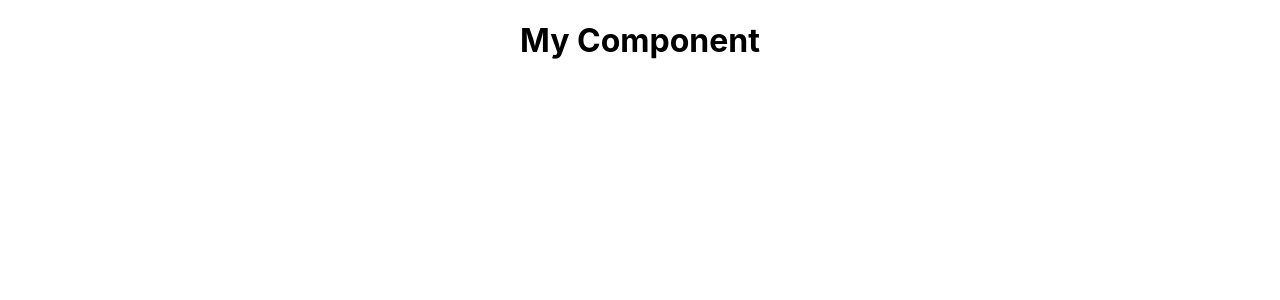
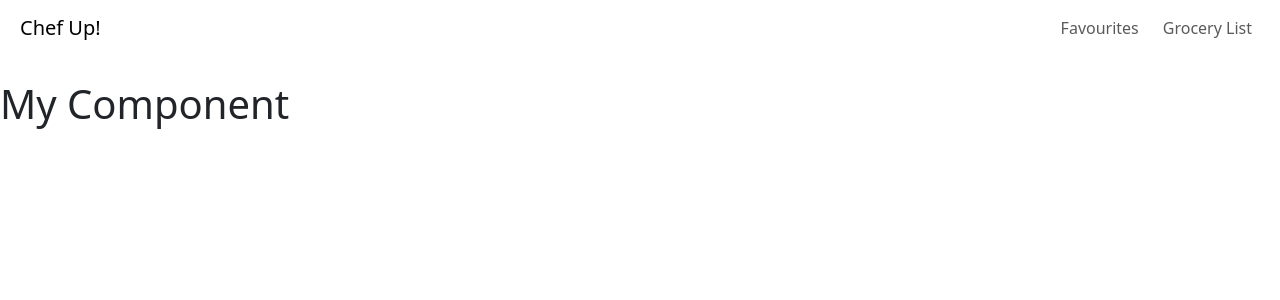
Before and after one commit to RoscaMaria/final-project, a React (Create React App) app: page / in a window 1280 px wide. Shown: the top 300 px of the page. Built offline with nearby package versions, Linux system fonts and the light colour scheme; no server answers.

Commit message:
added header and routes

```diff
--- a/package.json
+++ b/package.json
@@ -6,8 +6,11 @@
     "@testing-library/jest-dom": "^5.17.0",
     "@testing-library/react": "^13.4.0",
     "@testing-library/user-event": "^13.5.0",
+    "bootstrap": "^5.3.3",
     "react": "^18.3.1",
+    "react-bootstrap": "^2.10.4",
     "react-dom": "^18.3.1",
+    "react-router-dom": "^6.25.1",
     "react-scripts": "5.0.1",
     "web-vitals": "^2.1.4"
   },
--- a/src/App.js
+++ b/src/App.js
@@ -1,14 +1,35 @@
-import logo from './logo.svg';
 import './App.css';
+import React from "react";
 import Home from './pages/Home';
+import Layout from './components/Layout';
+import Page404 from './pages/Page404';
+
+import { Route, Routes } from "react-router-dom";
+
+import GroceryList from './pages/GroceryList';
+import Favourites from './pages/Favourites';
 
 function App() {
-  console.log("test from app.js");
+
   return (
-    <div className="App">
-      <Home />
+    <div>
+
+       <Layout>
+        <Routes>
+          <Route path="/" element={<Home />} />
+          <Route path="/favourites" element={<Favourites />} />
+          <Route path="/grocery-list" element={<GroceryList />} />
+
+          <Route path="*" element={<Page404 />}/>
+        </Routes>
+      </Layout>
+
+
+
 
     </div>
+
+
   );
 }
 
--- /dev/null
+++ b/src/components/Header.jsx
@@ -0,0 +1,33 @@
+import React from "react";
+import { Navbar, Nav } from "react-bootstrap";
+import { Link } from "react-router-dom";
+
+import styles from "./Header.modules.css";
+
+function Header() {
+  return (
+    <header className="mb-4">
+      <Navbar className={styles.navbar} bg="transparent">
+        <Navbar.Brand as={Link} to="/">
+          Chef Up!
+        </Navbar.Brand>
+
+        <Navbar.Toggle aria-controls="basic-navbar-nav" />
+
+        <Navbar.Collapse id="basic-navbar-nav" className="justify-content-end">
+          <Nav className="gap-2">
+            <Nav.Link as={Link} to="/favourites">
+              Favourites
+            </Nav.Link>
+
+            <Nav.Link as={Link} to="/grocery-list">
+              Grocery List
+            </Nav.Link>
+          </Nav>
+        </Navbar.Collapse>
+      </Navbar>
+    </header>
+  );
+}
+
+export default Header;
--- /dev/null
+++ b/src/components/Header.modules.css
@@ -0,0 +1,6 @@
+.navbar {
+    padding: 8px 20px !important;
+    border-radius: 10px;
+    margin-bottom: 30px;
+    margin: 0 auto;
+  }
--- /dev/null
+++ b/src/components/Layout.jsx
@@ -0,0 +1,14 @@
+import Header from "./Header";
+
+
+export default function Layout({children}) {
+    return (
+        <div>
+            <Header />
+
+            <div className="my-auto">
+                {children}
+            </div>
+        </div>
+    )
+}
--- a/src/index.js
+++ b/src/index.js
@@ -1,13 +1,19 @@
-import React from 'react';
-import ReactDOM from 'react-dom/client';
-import './index.css';
-import App from './App';
-import reportWebVitals from './reportWebVitals';
+import React from "react";
+import ReactDOM from "react-dom/client";
+import { BrowserRouter } from "react-router-dom";
 
-const root = ReactDOM.createRoot(document.getElementById('root'));
+import "./index.css";
+import App from "./App";
+import reportWebVitals from "./reportWebVitals";
+
+import "bootstrap/dist/css/bootstrap.min.css";
+
+const root = ReactDOM.createRoot(document.getElementById("root"));
 root.render(
   <React.StrictMode>
-    <App />
+    <BrowserRouter>
+      <App />
+    </BrowserRouter>
   </React.StrictMode>
 );
 
--- /dev/null
+++ b/src/pages/Favourites.jsx
@@ -0,0 +1,7 @@
+import React from "react";
+
+export default function Favourites () {
+    return (
+        <p>favourites page</p>
+    );
+}
--- /dev/null
+++ b/src/pages/GroceryList.jsx
@@ -0,0 +1,7 @@
+import React from "react";
+
+export default function GroceryListPage () {
+    return (
+        <p>grocery list page</p>
+    );
+}
--- /dev/null
+++ b/src/pages/Page404.jsx
@@ -0,0 +1,7 @@
+import React from "react";
+
+export default function Page404() {
+    return (
+        <p> 404 the page you are trying to reach is not available </p>
+    );
+}
```
Also changed, not shown: src/utils/useFetch.js (added, +38 -0 lines), 1 other file (tests, documents, lock files or other folders).
